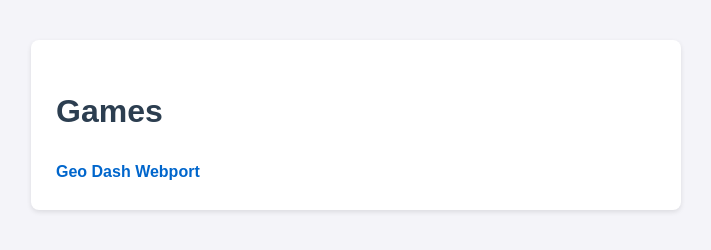
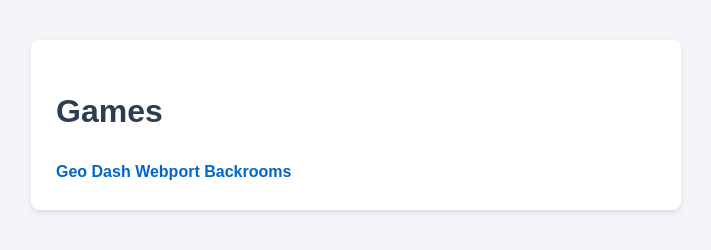
Before and after one commit to rockystudios/HBU2, a plain HTML site: page games/games.html in a window 1280 px wide. Shown: the whole page, without its empty margins (9-720 px from the left). Drawn offline with Linux system fonts and the light colour scheme.

Commit message:
Update games.html

```diff
--- a/games/games.html
+++ b/games/games.html
@@ -37,6 +37,7 @@
   <div class="container">
     <h1>Games</h1>
     <a href="https://rockystudios.github.io/HBU2/geo/index.html">Geo Dash Webport</a>
+    <a href="https://rockystudios.github.io/HBU2/games/b/backrooms">Backrooms</a>
   </div>
 
 </body>
```
